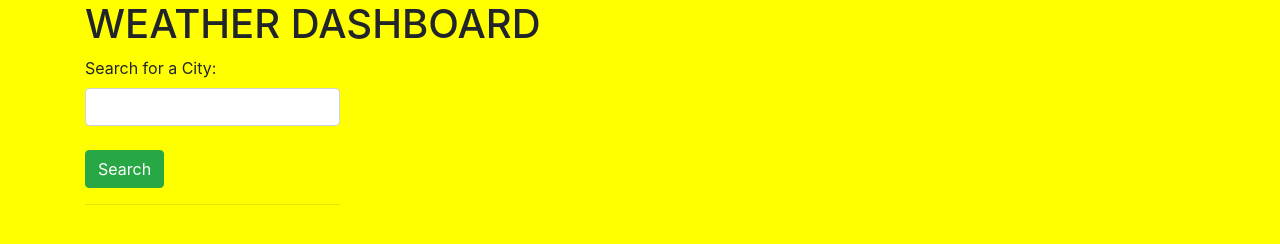
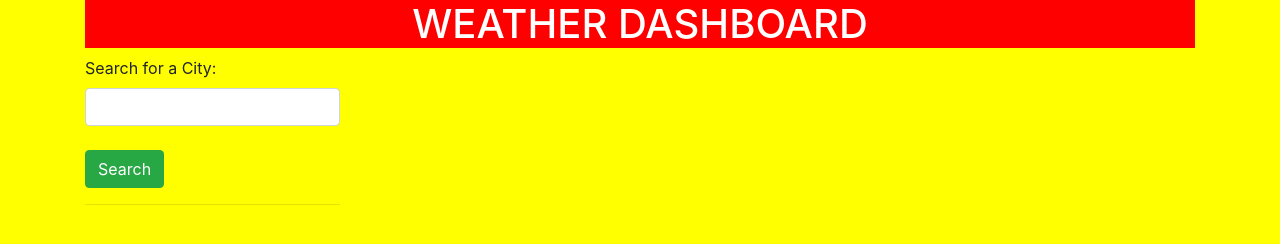
Before and after one commit to LESAK13/Homework-6, a plain HTML site: page index.html in a window 1280 px wide. Drawn offline with nearby package versions, Linux system fonts and the light colour scheme.

Commit message:
final commit

```diff
--- a/index.html
+++ b/index.html
@@ -13,7 +13,7 @@
 
 <body>
     <div class="container">
-        <h1>WEATHER DASHBOARD</h1>
+        <h1 id="header">WEATHER DASHBOARD</h1>
         <div class="row">
             <div class="form-group col-3">
                 <label for="citySearch">Search for a City:</label>
```
